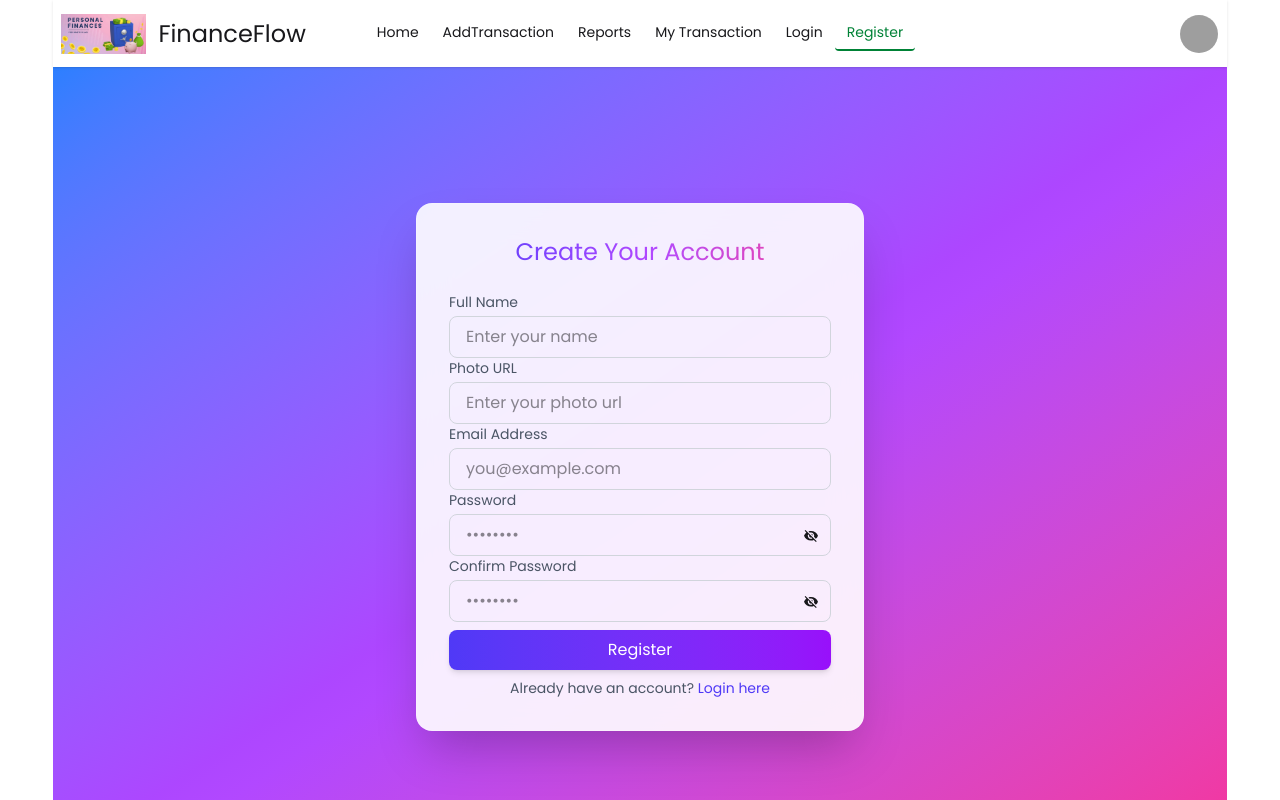
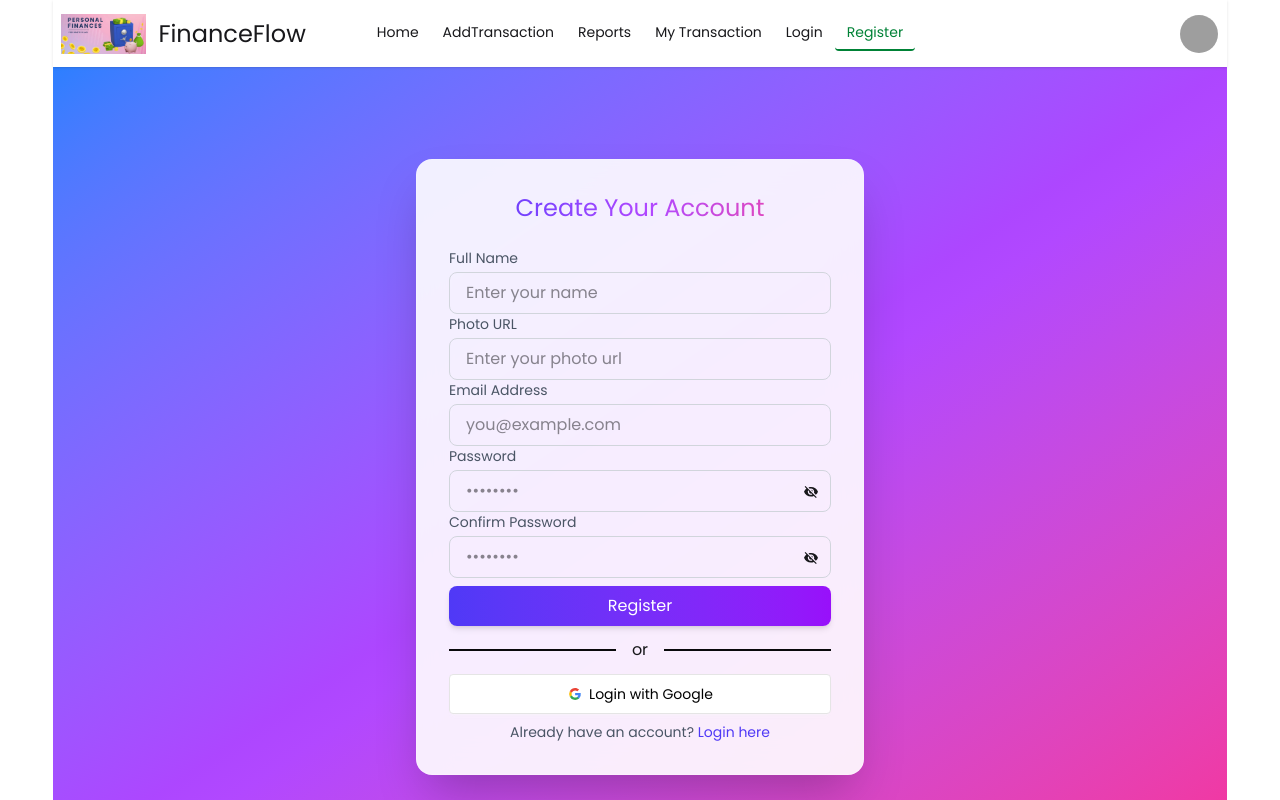
Before and after one commit to mehadhossen123/FinanceFlow-client, a React (Vite) app: page /auth/register in a window 1280 px wide. Shown: the top 800 px of the page. Built offline with nearby package versions, Linux system fonts and the light colour scheme; no server answers; grey boxes are pictures that could not be loaded.

Commit message:
add farmer animation on login and register pages

```diff
--- a/src/Auth/Login.jsx
+++ b/src/Auth/Login.jsx
@@ -5,6 +5,7 @@ import AuthContext from './AuthContext';
 import Swal from 'sweetalert2';
 import { toast } from 'react-toastify';
 import Loading from '../Components/Loading';
+import { motion } from 'framer-motion';
 
 const Login = () => {
     const [show,setShow]=useState(true)
@@ -15,10 +16,10 @@ const Login = () => {
     const navigate=useNavigate()
 
 
-    //loading spinner
-    // if(loading){
-    //     return <Loading></Loading>
-    // }
+
+    if(loading){
+        return <Loading></Loading>
+    }
 
 
 
@@ -61,13 +62,22 @@ const handleUserSignIn=(e)=>{
     return (
       <div>
         <div className="min-h-screen bg-gradient-to-br from-teal-500 via-cyan-500 to-blue-600 flex items-center justify-center px-4 py-10">
-          <div className="bg-white/90 backdrop-blur-md shadow-2xl rounded-2xl p-8 w-full max-w-md border border-white/30">
+          <motion.div
+            initial={{ opacity: 0, x: -50 }}
+            animate={{ opacity: 1, y: 0 }}
+            transition={{ duration: 0.5, ease: "easeOut" }}
+            className="bg-white/90 backdrop-blur-md shadow-2xl rounded-2xl p-8 w-full max-w-md border border-white/30"
+          >
             <h1 className="text-3xl font-extrabold text-center bg-gradient-to-r from-teal-600 via-cyan-500 to-blue-600 bg-clip-text text-transparent mb-8">
-              Welcome Back
+              Please Login
             </h1>
 
             {/* Login Form */}
-            <form onSubmit={handleUserSignIn} className="space-y-2">
+            <motion.form
+              onSubmit={handleUserSignIn}
+              className="space-y-2"
+
+            >
               {/* Email */}
               <div>
                 <label className="block text-gray-600 text-sm font-medium mb-1">
@@ -124,10 +134,39 @@ const handleUserSignIn=(e)=>{
               {/* divider  */}
               <div className="divider divider-neutral">or</div>
               {/* google login button */}
-              <button onClick={handleGoogleLogin} className="btn w-full bg-white text-black border-[#e5e5e5]">
-  <svg aria-label="Google logo" width="16" height="16" xmlns="http://www.w3.org/2000/svg" viewBox="0 0 512 512"><g><path d="m0 0H512V512H0" fill="#fff"></path><path fill="#34a853" d="M153 292c30 82 118 95 171 60h62v48A192 192 0 0190 341"></path><path fill="#4285f4" d="m386 400a140 175 0 0053-179H260v74h102q-7 37-38 57"></path><path fill="#fbbc02" d="m90 341a208 200 0 010-171l63 49q-12 37 0 73"></path><path fill="#ea4335" d="m153 219c22-69 116-109 179-50l55-54c-78-75-230-72-297 55"></path></g></svg>
-  Login with Google
-</button>
+              <button
+                onClick={handleGoogleLogin}
+                className="btn w-full bg-white text-black border-[#e5e5e5]"
+              >
+                <svg
+                  aria-label="Google logo"
+                  width="16"
+                  height="16"
+                  xmlns="http://www.w3.org/2000/svg"
+                  viewBox="0 0 512 512"
+                >
+                  <g>
+                    <path d="m0 0H512V512H0" fill="#fff"></path>
+                    <path
+                      fill="#34a853"
+                      d="M153 292c30 82 118 95 171 60h62v48A192 192 0 0190 341"
+                    ></path>
+                    <path
+                      fill="#4285f4"
+                      d="m386 400a140 175 0 0053-179H260v74h102q-7 37-38 57"
+                    ></path>
+                    <path
+                      fill="#fbbc02"
+                      d="m90 341a208 200 0 010-171l63 49q-12 37 0 73"
+                    ></path>
+                    <path
+                      fill="#ea4335"
+                      d="m153 219c22-69 116-109 179-50l55-54c-78-75-230-72-297 55"
+                    ></path>
+                  </g>
+                </svg>
+                Login with Google
+              </button>
 
               {/* Register Link */}
               <p className="text-center text-sm text-gray-600 mt-4">
@@ -139,8 +178,8 @@ const handleUserSignIn=(e)=>{
                   Register here
                 </Link>
               </p>
-            </form>
-          </div>
+            </motion.form>
+          </motion.div>
         </div>
       </div>
     );
--- a/src/Auth/Register.jsx
+++ b/src/Auth/Register.jsx
@@ -1,15 +1,24 @@
 import React, { useContext, useState } from "react";
 import { IoIosEye, IoMdEyeOff } from "react-icons/io";
-import { Link, useNavigate } from "react-router";
+import { Link, useLocation, useNavigate } from "react-router";
 import AuthContext from "./AuthContext";
 import { toast } from "react-toastify";
 import Swal from "sweetalert2";
 import Loading from "../Components/Loading";
+import { motion } from "framer-motion";
 
 const Register = () => {
   const [show, SetShow] = useState(true);
-  const { userRegister, error, setError, setLoading, updateUser, setUser } =
-    useContext(AuthContext);
+
+  const {
+    userRegister,
+    error,
+    setError,
+    setLoading,
+    updateUser,
+    setUser,
+    googleLogin,
+  } = useContext(AuthContext);
   const navigate = useNavigate();
   // console.log(userRegister)
   //loading spinner
@@ -48,12 +57,20 @@ const Register = () => {
           e.target.reset();
           navigate("/");
         });
-
       })
       .catch((error) => {
         toast.error(error.code);
       })
       .finally(() => setLoading(false));
+  };
+
+  // handle google login
+  const handleGoogleLogin = () => {
+    googleLogin()
+      .then(() => {
+        navigate("/");
+      })
+      .catch(() => {});
   };
 
   return (
@@ -64,13 +81,24 @@ const Register = () => {
         </h1>
 
         {/* Registration Form */}
-        <form onSubmit={handleUserRegister} className="">
+        <motion.form
+          onSubmit={handleUserRegister}
+          initial={{ opacity: 0, y: 50 }}
+          animate={{ opacity: 1, y: 0 }}
+          transition={{ duration: 0.5 }}
+        >
           {/* Full Name */}
           <div>
             <label className="block text-gray-600 text-sm font-medium mb-1">
               Full Name
             </label>
-            <input
+            <motion.input
+              whileHover={{ scale: 1.1, borderColor: "#A78BFA" }}
+              whileFocus={{
+                scale: 1.05,
+                borderColor: "#6366F1",
+                boxShadow: "0 0 10px rgba(99,102,241,0.6)",
+              }}
               type="text"
               name="name"
               placeholder="Enter your name"
@@ -82,9 +110,15 @@ const Register = () => {
             <label className="block text-gray-600 text-sm font-medium mb-1">
               Photo URL
             </label>
-            <input
+            <motion.input
               type="text"
               name="photo"
+              whileHover={{ scale: 1.1, borderColor: "#A78BFA" }}
+              whileFocus={{
+                scale: 1.05,
+                borderColor: "#6366F1",
+                boxShadow: "0 0 10px rgba(99,102,241,0.6)",
+              }}
               placeholder="Enter your photo url"
               className="w-full border border-gray-300 focus:border-indigo-500 focus:ring-2 focus:ring-indigo-200 rounded-lg px-4 py-2 outline-none transition duration-200"
               required
@@ -96,9 +130,15 @@ const Register = () => {
             <label className="block text-gray-600 text-sm font-medium mb-1">
               Email Address
             </label>
-            <input
+            <motion.input
               type="email"
               name="email"
+              whileHover={{ scale: 1.1, borderColor: "#A78BFA" }}
+              whileFocus={{
+                scale: 1.05,
+                borderColor: "#6366F1",
+                boxShadow: "0 0 10px rgba(99,102,241,0.6)",
+              }}
               placeholder="you@example.com"
               className="w-full border border-gray-300 focus:border-indigo-500 focus:ring-2 focus:ring-indigo-200 rounded-lg px-4 py-2 outline-none transition duration-200"
               required
@@ -111,7 +151,13 @@ const Register = () => {
               Password
             </label>
             <div className="relative">
-              <input
+              <motion.input
+                whileHover={{ scale: 1.1, borderColor: "#A78BFA" }}
+                whileFocus={{
+                  scale: 1.05,
+                  borderColor: "#6366F1",
+                  boxShadow: "0 0 10px rgba(99,102,241,0.6)",
+                }}
                 name="password"
                 type={`${show ? "password" : "text"}`}
                 placeholder="••••••••"
@@ -153,11 +199,52 @@ const Register = () => {
           </div>
 
           {/* Register Button */}
-          <button
+          <motion.button
+            whileHover={{ scale: 1.1 }}
+            whileTap={{ scale: 0.95 }}
+            transition={{ type: "spring", stiffness: 300, damping: 20 }}
             type="submit"
             className="w-full bg-gradient-to-r from-indigo-600 to-purple-600 text-white font-semibold rounded-lg py-2 mt-2 hover:from-indigo-700 hover:to-purple-700 transition duration-300 shadow-md"
           >
             Register
+          </motion.button>
+
+
+          {/* divider  */}
+          <div className="divider divider-neutral">or</div>
+          {/* google login button */}
+          <button
+            onClick={handleGoogleLogin}
+            className="btn w-full bg-white text-black border-[#e5e5e5]"
+          >
+            <svg
+              aria-label="Google logo"
+              width="16"
+              height="16"
+              xmlns="http://www.w3.org/2000/svg"
+              viewBox="0 0 512 512"
+            >
+              <g>
+                <path d="m0 0H512V512H0" fill="#fff"></path>
+                <path
+                  fill="#34a853"
+                  d="M153 292c30 82 118 95 171 60h62v48A192 192 0 0190 341"
+                ></path>
+                <path
+                  fill="#4285f4"
+                  d="m386 400a140 175 0 0053-179H260v74h102q-7 37-38 57"
+                ></path>
+                <path
+                  fill="#fbbc02"
+                  d="m90 341a208 200 0 010-171l63 49q-12 37 0 73"
+                ></path>
+                <path
+                  fill="#ea4335"
+                  d="m153 219c22-69 116-109 179-50l55-54c-78-75-230-72-297 55"
+                ></path>
+              </g>
+            </svg>
+            Login with Google
           </button>
 
           {/* Login Link */}
@@ -170,7 +257,7 @@ const Register = () => {
               Login here
             </Link>
           </p>
-        </form>
+        </motion.form>
       </div>
     </div>
   );
```
Lines whose indentation alone changed are shown as unchanged.
